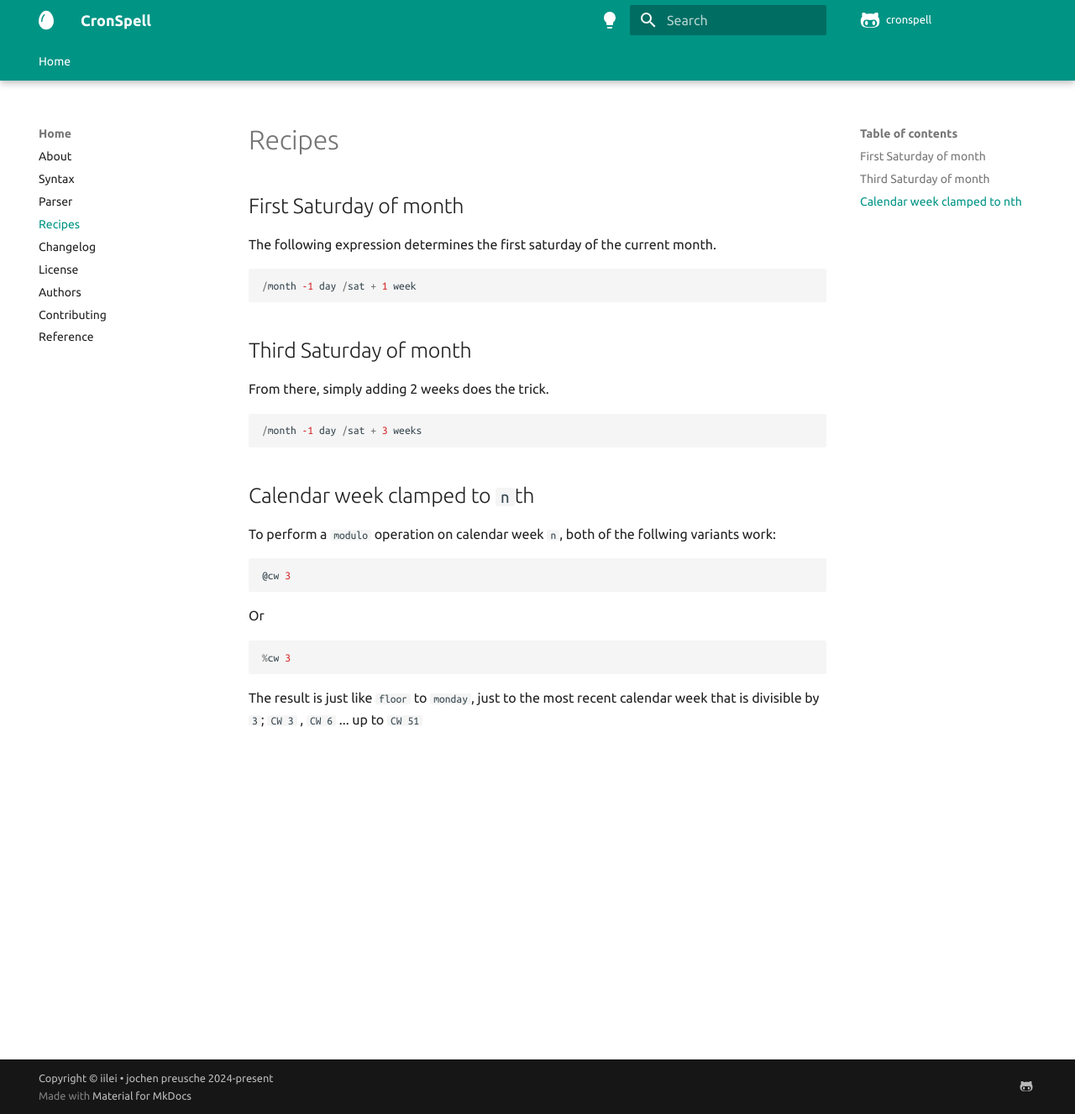
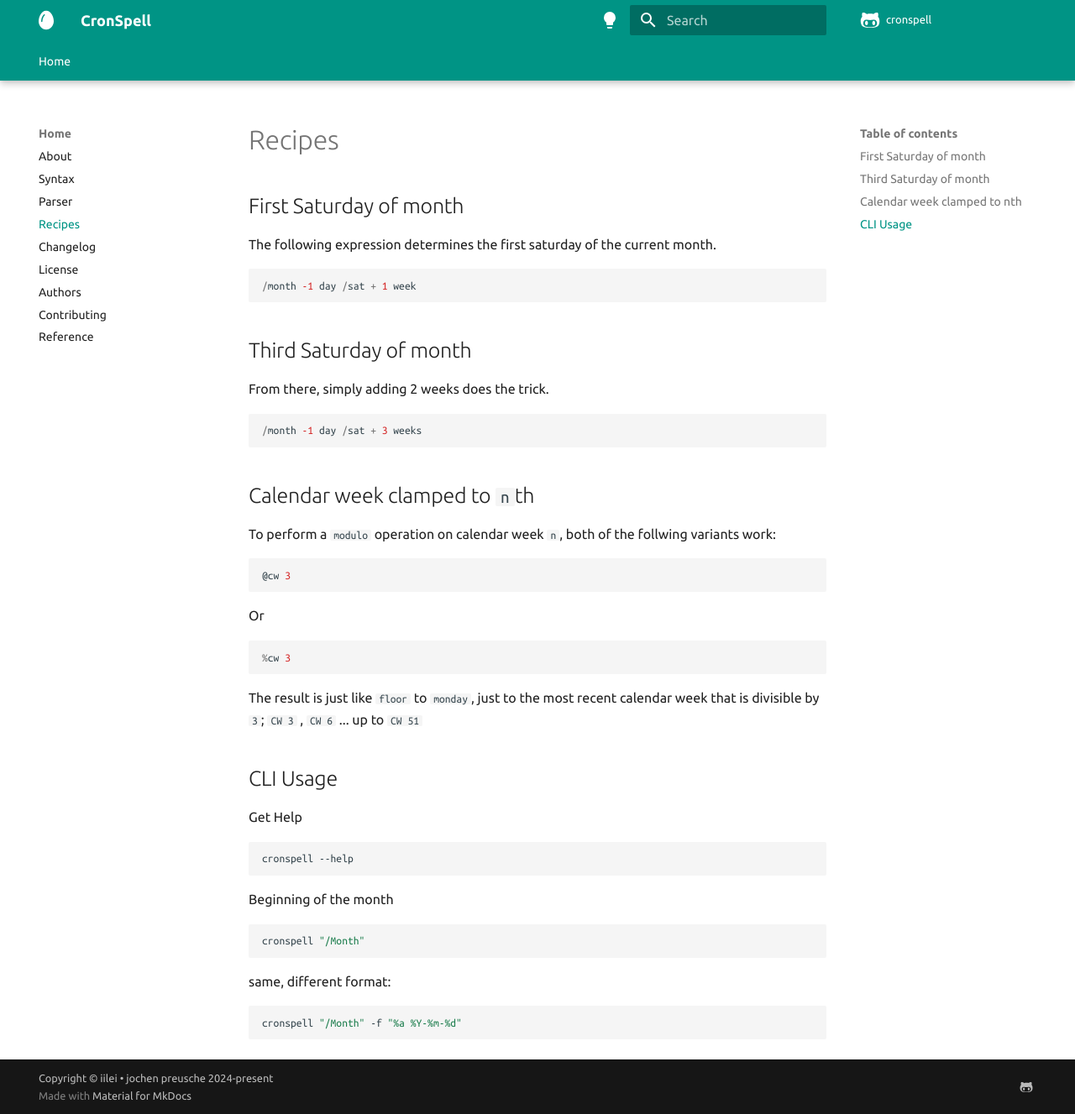
Before and after one commit to iilei/cronspell, an MkDocs documentation site: the page built from docs/details/recipes.md, in a window 1280 px wide and 1327 px high. Shown: the whole window at 84% size. Built offline with MkDocs 1.6.1 and Material for MkDocs 9.7.7, drawn with Linux system fonts in a browser that asks for light colours; comment, search, counter and statistics services are not loaded; the version menu is left out.

Commit message:
docs: Add CLI Instructions

````diff
--- a/docs/details/recipes.md
+++ b/docs/details/recipes.md
@@ -32,3 +32,23 @@ Or
 ```
 
 The result is just like `floor` to `monday`, just to the most recent calendar week that is divisible by `3`; `CW 3` , `CW 6` ... up to `CW 51`
+
+## CLI Usage
+
+Get Help
+
+```shell
+cronspell --help
+```
+
+Beginning of the month
+
+```shell
+cronspell "/Month"
+```
+
+same, different format:
+
+```shell
+cronspell "/Month" -f "%a %Y-%m-%d"
+```
````
